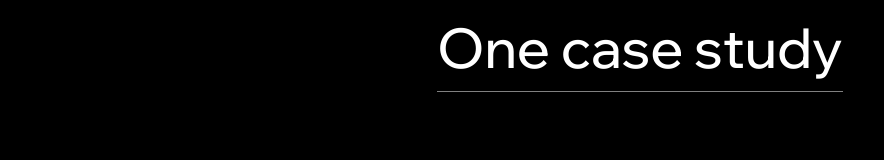
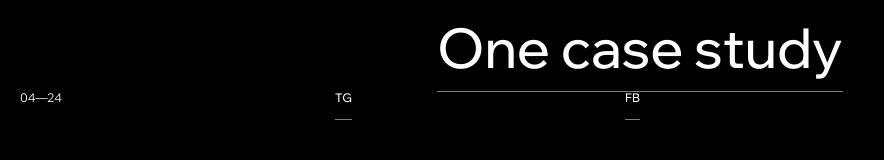
Before and after one commit to Alekskob33/Test, a website built with webpack: page src/page/home/index.html in a window 1280 px wide. Shown: the whole page, without its empty margins (0-884 px from the left). Built offline with nearby package versions, Linux system fonts and the light colour scheme.

Commit message:
feat: add Social links in s6

```diff
--- a/src/index.js
+++ b/src/index.js
@@ -6,6 +6,7 @@ import './page/home/sections/s2/s2-index.js';
 import './page/home/sections/s3/s3-index.js';
 import './page/home/sections/s4/s4-index.js';
 import './page/home/sections/s5/s5-index.js';
+import './page/home/sections/s6/s6-index.js';
 
 // Global
 import './page/global/auto-fade-text.js';
--- a/src/page/home/index.html
+++ b/src/page/home/index.html
@@ -240,5 +240,14 @@
         </video>
       </div>
     </section>
+
+    <!-- Section 6 | Social links  -->
+    <section class="s6">
+      <nav class="social-nav">
+        <span class="js-date">09-24</span>
+        <a class="hover-underline" href="" target="_blank">TG</a>
+        <a class="hover-underline" href="" target="_blank">FB</a>
+      </nav>
+    </section>
   </body>
 </html>
--- a/src/page/home/sections/s5/s5.style.sass
+++ b/src/page/home/sections/s5/s5.style.sass
@@ -23,7 +23,7 @@
 .hover-underline
   position: relative
   display: inline-block
-  padding-bottom: 0.3em
+  padding-bottom: 16.5 // 0.3em
   cursor: pointer
   user-select: none
 
@@ -48,17 +48,17 @@
     height: 1px
     bottom: 0
   50%
-    height: 0.11em
+    height: 6px // 0.11em
     bottom: 0
     background-color: #afafaf
   to
-    bottom: calc(0em + 0.11em)
+    bottom: calc(0em + 6px)
     height: 1px
     background-color: currentColor
 
 @keyframes underline-back
   from
-    bottom: calc(0em + 0.11em)
+    bottom: calc(0em + 6px)
     background-color: currentColor
   to
     bottom: 0
--- /dev/null
+++ b/src/page/home/sections/s6/s6-index.js
@@ -0,0 +1,16 @@
+import './s6.style.sass';
+
+(() => {
+  const dateElement = document.querySelector('.js-date');
+  if (!dateElement) return;
+
+  const today = new Date();
+  const currentDate = today
+    .toLocaleDateString('en-GB', {
+      month: '2-digit',
+      year: '2-digit',
+    })
+    .replace(/\//g, '—');
+
+  dateElement.textContent = currentDate;
+})();
--- /dev/null
+++ b/src/page/home/sections/s6/s6.style.sass
@@ -0,0 +1,17 @@
+// .s6
+
+.social-nav
+  display: flex
+  justify-content: space-between
+  align-items: flex-start
+  width: 50%
+  a
+    font-size: 12px
+    font-weight: 500
+    line-height: 1em
+    text-decoration: none
+    color: var(--color)
+  span
+    position: relative
+    top: -2px
+    padding-bottom: 6px
```
